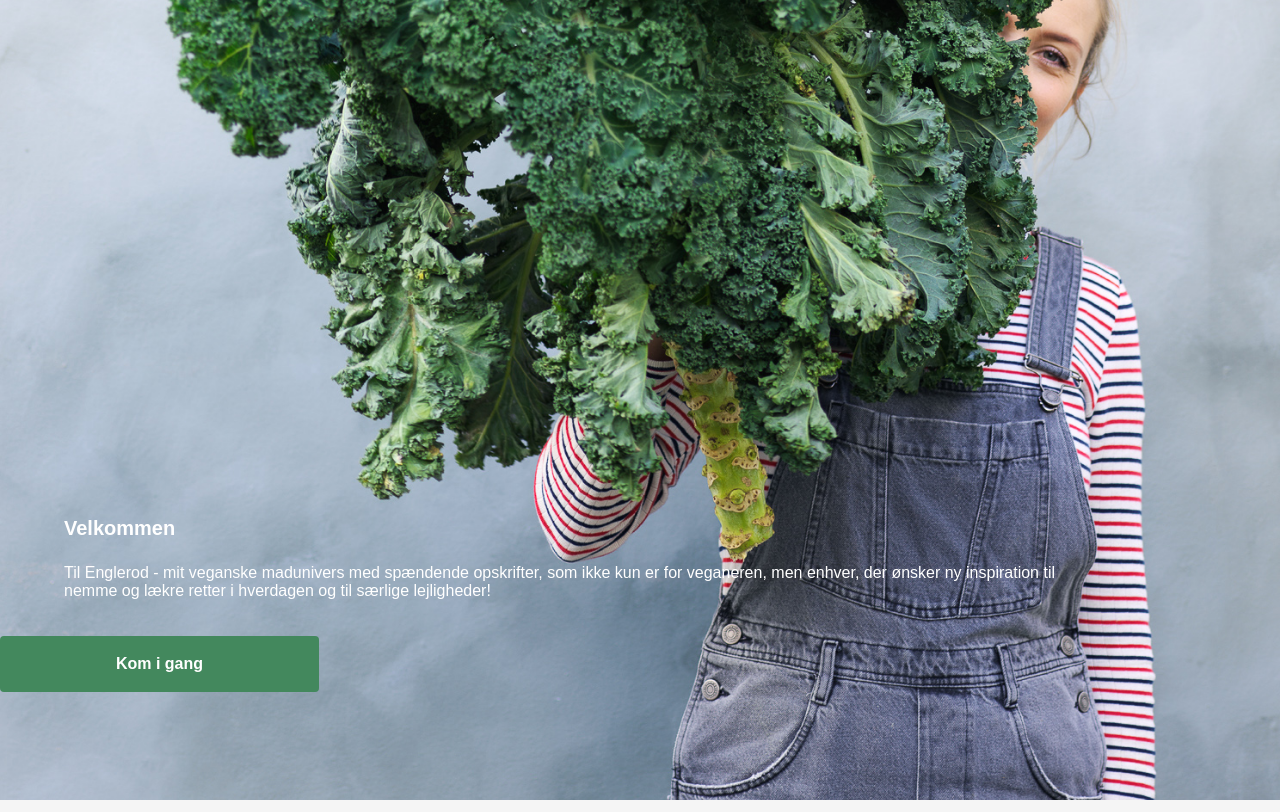
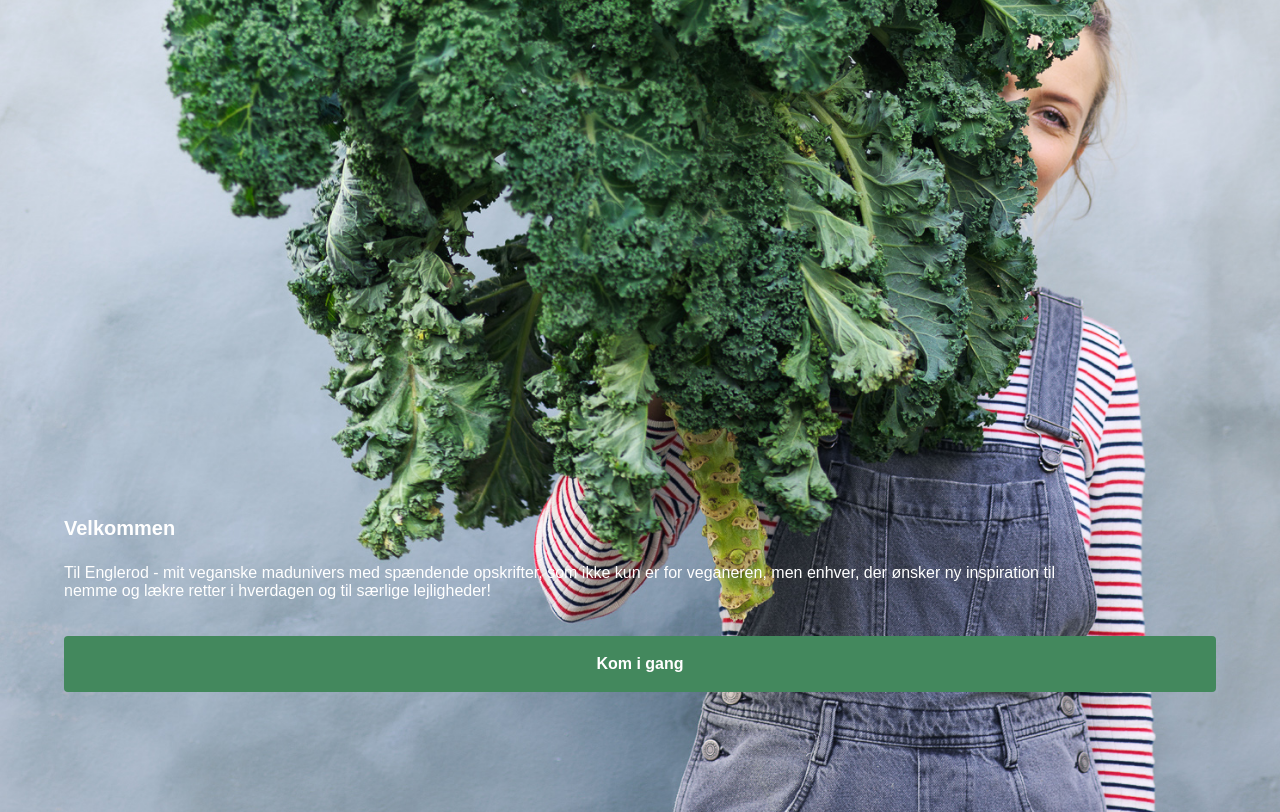
Before and after one commit to Mocph/Projekt---Englerod, a plain HTML site: page index.html in a window 1280 px wide. Drawn offline with Linux system fonts and the light colour scheme.

Commit message:
Update styles.css

```diff
--- a/assets/css/styles.css
+++ b/assets/css/styles.css
@@ -27,6 +27,7 @@ header {
 
 #ForsideContainer {
     display: grid;
+    height: 812px;
     padding: 0;
     margin: 0;
     gap: 0;
@@ -96,8 +97,7 @@ form.SearchBar button {
     background-size: cover;
     background-position: center;
     width: 100%;
-    position: relative;
-    height: 100%;
+
 
 }
 
@@ -136,7 +136,9 @@ form.SearchBar button {
 #btnStart {
     border-style: none;
     padding: 10px;
-    width: 319px;
+    width: 90%;
+    margin: 0 auto;
+    display: block;
     background-color: #43885D;
     border-radius: 4px;
     height: 56px;
```
